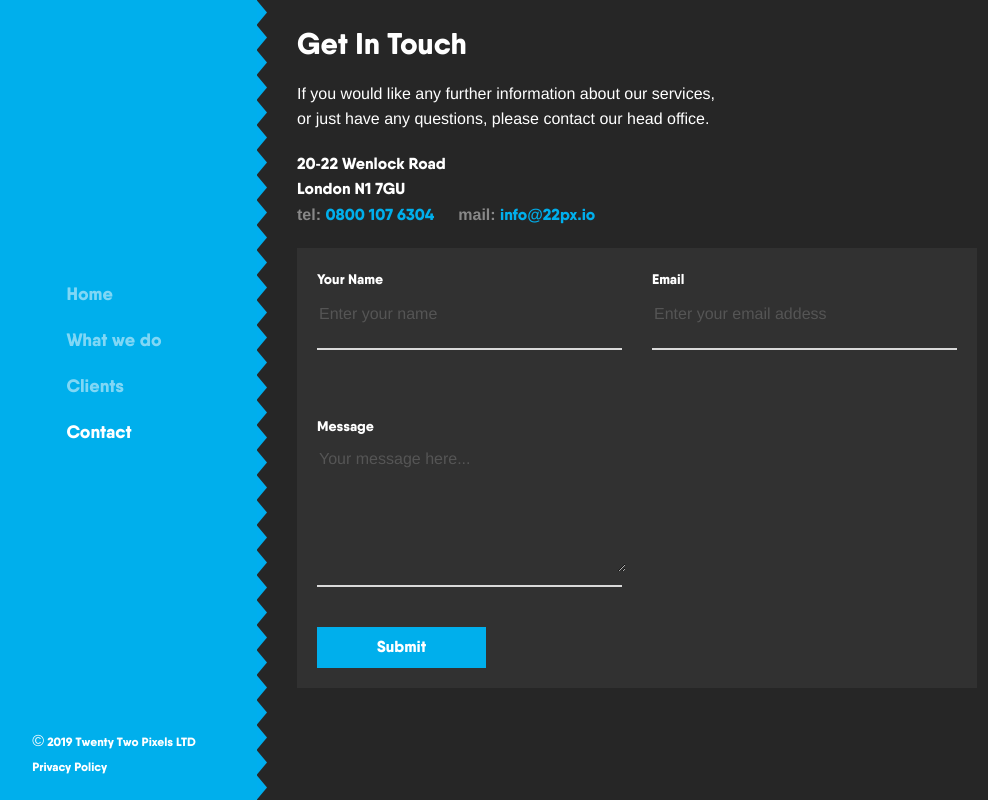
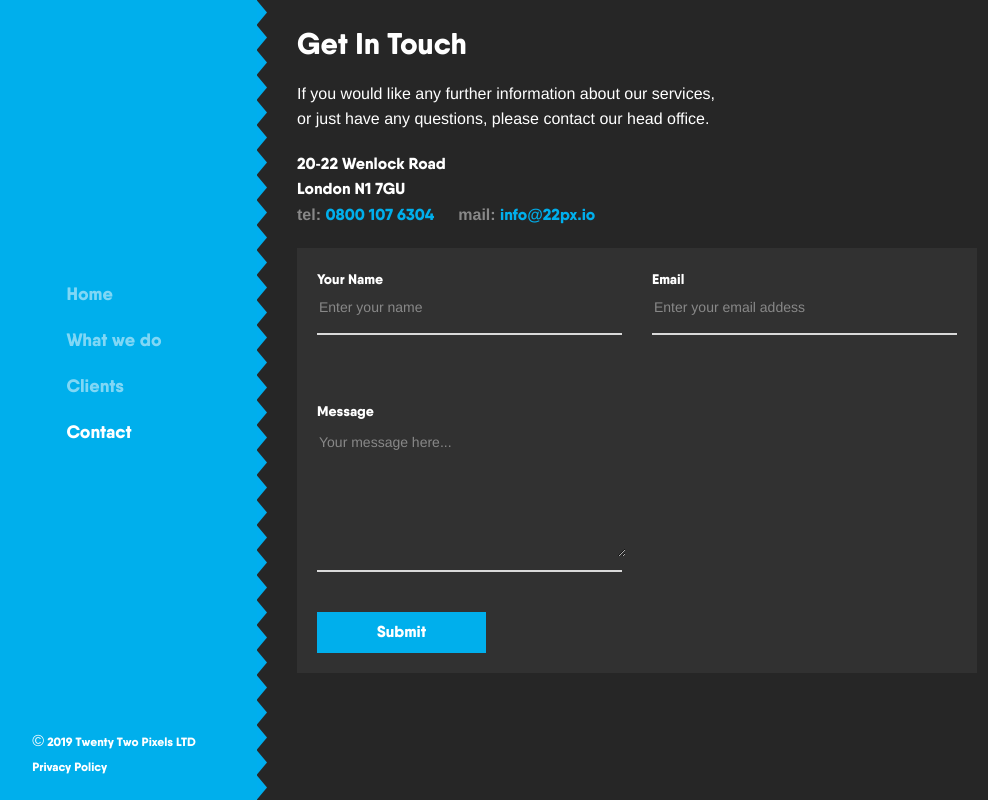
Before and after one commit to twenty-two-pixels/twenty-two-pixels, a Node server app: page /contact in a window 1280 px wide. Shown: the whole page, without its empty margins (29-1017 px from the left). Run offline with Node 20, Linux system fonts and the light colour scheme; style sheets or scripts are compiled from the project's sources.

Commit message:
Finish contact page

```diff
--- a/scss/_shortcuts.scss
+++ b/scss/_shortcuts.scss
@@ -33,3 +33,11 @@
   height: 100vh;
   width: 100vw;
 }
+
+.ttp-success {
+  color: $brand-green;
+}
+
+.ttp-error {
+  color: $brand-red;
+}
--- a/scss/_vars.scss
+++ b/scss/_vars.scss
@@ -2,6 +2,8 @@ $brand-primary: #00afec;
 $brand-secondary: #ffffff;
 $brand-bg: #262626;
 $brand-grey: #888888;
+$brand-green: #7cf17c;
+$brand-red: #f91e76;
 $main-font-color: #ffffff;
 $brand-font-family: 'Qanelas Soft', 'Helvetica Neue', Arial, sans-serif;
 $main-font-family: 'Helvetica Neue', Arial, sans-serif;
--- a/scss/components/_form.scss
+++ b/scss/components/_form.scss
@@ -66,28 +66,38 @@
   background: $brand-primary;
 }
 
+.placeholder {
+  font-family: $main-font-family;
+  font-size: $base-font-size - 2;
+  color: $brand-grey;
+}
+
 input.ttp-input {
   color: $main-font-color;
   font-family: $main-font-family;
-  height: 40px;
+  height: 25px;
   outline: none;
   border: none;
 
   &::-webkit-input-placeholder {
     font-family: $main-font-family;
-    color: #555555;
+    font-size: $base-font-size - 2;
+    color: $brand-grey;
   }
   &:-moz-placeholder {
     font-family: $main-font-family;
-    color: #555555;
+    font-size: $base-font-size - 2;
+    color: $brand-grey;
   }
   &::-moz-placeholder {
     font-family: $main-font-family;
-    color: #555555;
+    font-size: $base-font-size - 2;
+    color: $brand-grey;
   }
   &:-ms-input-placeholder {
     font-family: $main-font-family;
-    color: #555555;
+    font-size: $base-font-size - 2;
+    color: $brand-grey;
   }
 
   &:focus {
@@ -111,19 +121,23 @@ textarea.ttp-input {
 
   &::-webkit-input-placeholder {
     font-family: $main-font-family;
-    color: #555555;
+    font-size: $base-font-size - 2;
+    color: $brand-grey;
   }
   &:-moz-placeholder {
     font-family: $main-font-family;
-    color: #555555;
+    font-size: $base-font-size - 2;
+    color: $brand-grey;
   }
   &::-moz-placeholder {
     font-family: $main-font-family;
-    color: #555555;
+    font-size: $base-font-size - 2;
+    color: $brand-grey;
   }
   &:-ms-input-placeholder {
     font-family: $main-font-family;
-    color: #555555;
+    font-size: $base-font-size - 2;
+    color: $brand-grey;
   }
 
   &:focus {
@@ -150,3 +164,12 @@ textarea.ttp-input {
   flex-wrap: wrap;
   margin-top: -25px;
 }
+
+
+.ttp-success,
+.ttp-error {
+  display: block;
+  font-family: $brand-font-family;
+  font-weight: bold;
+  width: 100%;
+}
--- a/scss/pages/_contact.scss
+++ b/scss/pages/_contact.scss
@@ -24,6 +24,15 @@
     }
   }
 
+  .ttp-success,
+  .ttp-error {
+    display: block;
+
+    @media (min-width: $break-point + 1) {
+      display: none;
+    }
+  }
+
   .ttp-form {
     background: rgba(255, 255, 255, 0.05);
     padding: $margin-base;
@@ -32,5 +41,22 @@
       width: 50vw;
       min-width: 466px;
     }
+
+    .ttp-success,
+    .ttp-error {
+      display: none;
+
+      @media (min-width: $break-point + 1) {
+        display: block;
+      }
+    }
+
+    button[type="submit"] {
+      width: 100%;
+
+      @media (min-width: $break-point + 1) {
+        width: auto;
+      }
+    }
   }
 }
--- a/views/contact.hbs
+++ b/views/contact.hbs
@@ -1,40 +1,38 @@
 <main class="main-content contact">
   <div class="scroll-content">
     <h3 class="ttp-margin">Get In Touch</h3>
-    <p class="ttp-margin">If you would like any further information about our services,<br>or just have any questions, please contact our head office.</p>
+    {{> success_error}}
+    <p class="ttp-margin">If you would like any further information about our services,<br>or just have any questions,
+      please contact our head office.</p>
     <p class="ttp-address-block ttp-margin">20<span class="ttp-main-font">-</span>22 Wenlock Road<br>London N1 7GU<br>
       <span class="ttp-grey-font-color">tel: </span><a href="tel:08001076304">0800 107 6304</a>
-      <span class="ttp-grey-font-color">mail: </span><a href="mailto:info@22px.io?Subject=Hello" target="_top">info<span class="ttp-main-font">@</span>22px.io</a>
+      <span class="ttp-grey-font-color">mail: </span><a href="mailto:info@22px.io?Subject=Hello" target="_top">info<span
+        class="ttp-main-font">@</span>22px.io</a>
     </p>
 
     <form class="ttp-form validate-form" method="post" role="form">
-      {{#if isSuccess}}
-        <p class="success-msg">Your message was sent successfully. Someone will get back to you as soon as possible.</p>
-      {{/if}}
-      {{#if isError}}
-        <p class="error-msg">Whoops! Something went wrong. Please try again.</p>
-      {{/if}}
+      {{> success_error}}
 
       <div class="ttp-wrap-input validate-input" data-validate="Name is required">
         <label for="name" class="ttp-label-input">Your Name</label>
-        <input id="name" class="ttp-input" type="text" name="name" placeholder="Enter your name">
+        <input id="name" class="ttp-input" type="text" name="name" placeholder="Enter your name" required>
         <span class="ttp-focus-input"></span>
       </div>
 
       <div class="ttp-wrap-input validate-input" data-validate="Valid email is required: ex@abc.xyz">
         <label for="email" class="ttp-label-input">Email</label>
-        <input id="email" class="ttp-input" type="text" name="email" placeholder="Enter your email addess">
+        <input id="email" class="ttp-input" type="text" name="email" placeholder="Enter your email addess" required pattern="[a-z0-9._%+-]+@[a-z0-9.-]+\.[a-z]{2,4}$">
         <span class="ttp-focus-input"></span>
       </div>
 
       <div class="ttp-wrap-input validate-input" data-validate="Message is required">
         <label for="message" class="ttp-label-input">Message</label>
-        <textarea id="message" class="ttp-input" name="message" placeholder="Your message here..."></textarea>
+        <textarea id="message" class="ttp-input" name="message" placeholder="Your message here..." required></textarea>
         <span class="ttp-focus-input"></span>
       </div>
 
       <div class="ttp-container-contact-form-btn">
-        <button>Submit</button>
+        <button type="submit">Submit</button>
       </div>
     </form>
   </div>
--- /dev/null
+++ b/views/partials/success_error.hbs
@@ -0,0 +1,6 @@
+{{#if isSuccess}}
+  <p class="ttp-success">Your message was sent successfully. Someone will get back to you as soon as possible.</p>
+{{/if}}
+{{#if isError}}
+  <p class="ttp-error">Whoops! Something went wrong. Please try again.</p>
+{{/if}}
```
